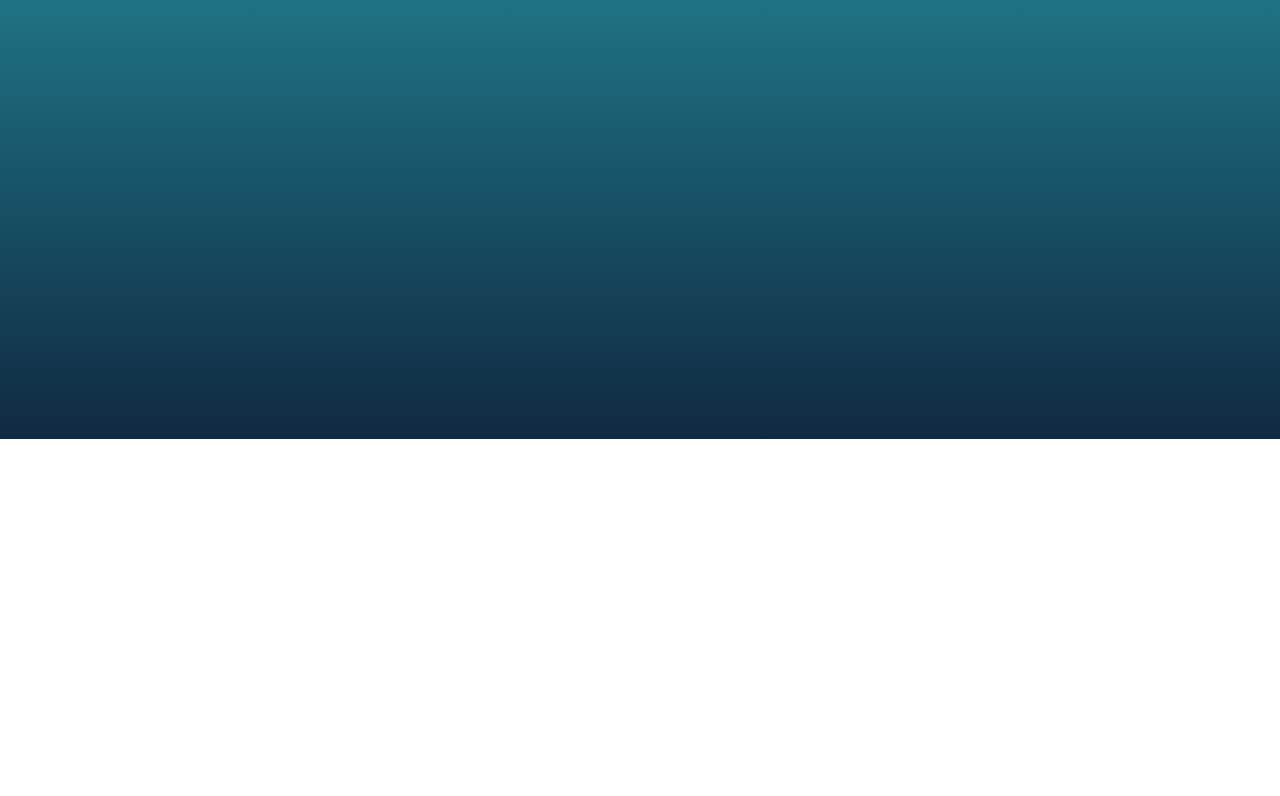
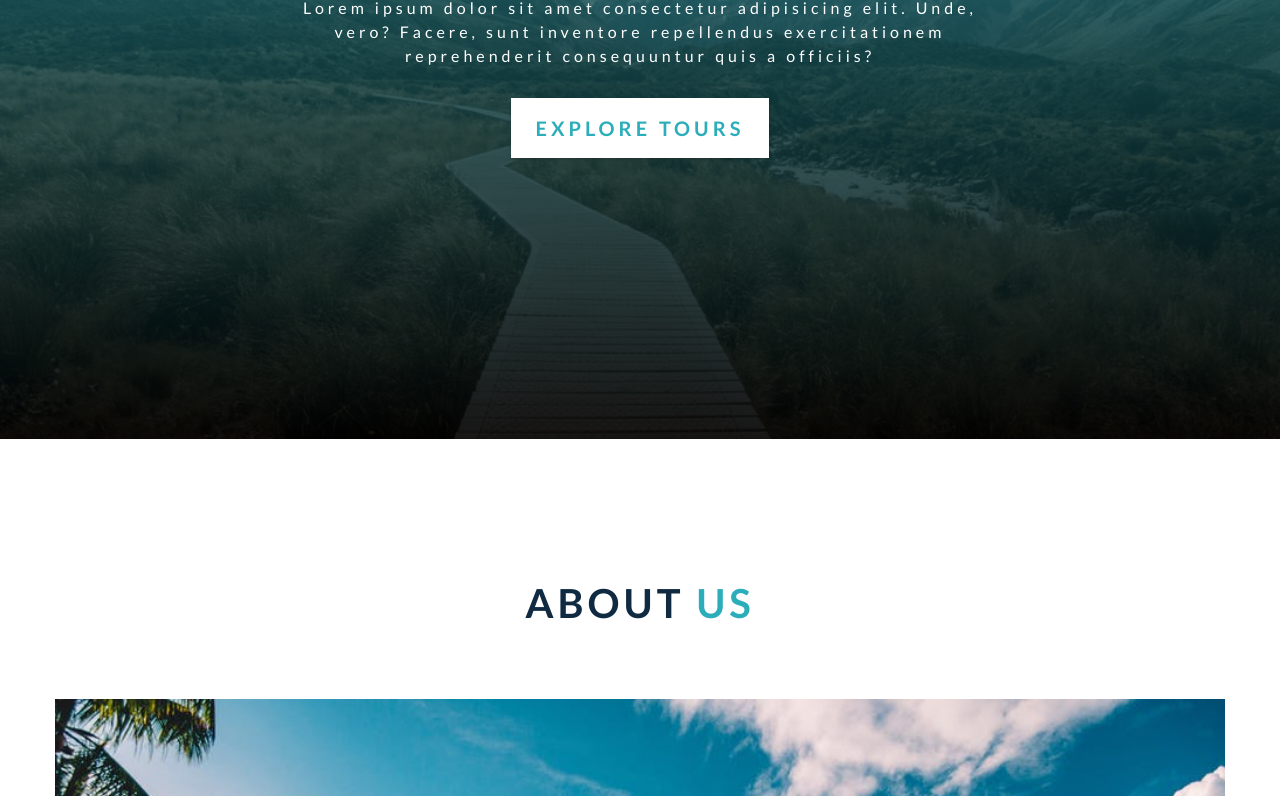
Before and after one commit to jasmeets-6575/Learning-CSS, a plain HTML site: page johnSmilga/backroadTourProject/index.html in a window 1280 px wide. Shown: the part 401-1197 px from the top of the page. Before the commit the page ends 840 px from the top, so only its background shows below. Drawn offline with Linux system fonts and the light colour scheme.

Commit message:
adding about page

```diff
--- a/johnSmilga/backroadTourProject/index.html
+++ b/johnSmilga/backroadTourProject/index.html
@@ -5,17 +5,20 @@
     <meta charset="UTF-8">
     <meta http-equiv="X-UA-Compatible" content="IE=edge">
     <meta name="viewport" content="width=device-width, initial-scale=1.0">
-    <title>Document</title>
-    <link rel="stylesheet" href="https://cdnjs.cloudflare.com/ajax/libs/font-awesome/6.3.0/css/all.min.css" integrity="sha512-SzlrxWUlpfuzQ+pcUCosxcglQRNAq/DZjVsC0lE40xsADsfeQoEypE+enwcOiGjk/bSuGGKHEyjSoQ1zVisanQ==" crossorigin="anonymous" referrerpolicy="no-referrer" />
+    <title>Backroad Tour</title>
+    <link rel="shortcut icon" href="./images/favicon.ico">
+    <link rel="stylesheet" href="https://cdnjs.cloudflare.com/ajax/libs/font-awesome/6.3.0/css/all.min.css"
+        integrity="sha512-SzlrxWUlpfuzQ+pcUCosxcglQRNAq/DZjVsC0lE40xsADsfeQoEypE+enwcOiGjk/bSuGGKHEyjSoQ1zVisanQ=="
+        crossorigin="anonymous" referrerpolicy="no-referrer" />
     <link rel="stylesheet" href="./style.css">
 </head>
 
 <body>
+    <header id="home">
         <nav class="navbar">
             <div class="nav-center">
                 <div class="nav-logo">
-                <!-- <img src="./images/logo.svg" alt=""> -->
-                logo
+                    <img src="./images/logo.svg" alt="">
                 </div>
                 <div class="links">
                     <a class="nav-links" href="home-link">home</a>
@@ -32,13 +35,42 @@
             </div>
         </nav>
 
+        <!-- main page -->
         <div class="hero">
-        <div class="hero-center">
+            <div class="hero-text">
                 <h1 class="hero-title">continue exploring</h1>
-            <p>Lorem ipsum dolor sit amet consectetur adipisicing elit. Unde, vero? Facere, sunt inventore repellendus exercitationem reprehenderit consequuntur quis a officiis?</p>
-            <button class="hero-btn">explore tours</button>
+                <p>Lorem ipsum dolor sit amet consectetur adipisicing elit. Unde, vero? Facere, sunt inventore
+                    repellendus exercitationem reprehenderit consequuntur quis a officiis?</p>
+                <a href="#featured" class="btn hero-btn scroll-link">explore tours</a>
             </div>
         </div>
+
+    </header>
+
+    <!-- about page -->
+    <section class="section" id="about">
+
+        <div class="section-title">
+            <h2>about <span>us</span></h2>
+        </div>
+
+        <div class="section-center about-center">
+            <article class="about-img">
+                <img src="./images/about.jpeg" class="about-photo" alt="beach img">
+            </article>
+
+            <article class="about-info">
+                <h3>explore the difference</h3>
+                <p>Lorem Lorem ipsum dolor sit amet consectetur.ipsum dolor sit amet consectetur adipisicing elit. Sint
+                    molestias hic temporibus ipsam culpa.</p>
+                <p>Lorem ipsum dolor sit amet consectetur Lorem ipsum dolor sit amet consectetur. adipisicing elit.
+                    Suscipit, facilis!</p>
+                <a href="#" class="btn">read more</a>
+            </article>
+        </div>
+
+    </section>
+
 </body>
 
 </html>
--- a/johnSmilga/backroadTourProject/style.css
+++ b/johnSmilga/backroadTourProject/style.css
@@ -1,3 +1,16 @@
+/*
+===============
+Fonts
+===============
+*/
+@import url("https://fonts.googleapis.com/css?family=Lato:400,700&display=swap");
+
+/*
+===============
+Variables
+===============
+*/
+
 :root {
   /* dark shades of primary color*/
   --clr-primary-1: hsl(184, 91%, 17%);
@@ -32,14 +45,17 @@
   --light-shadow: 0 5px 15px rgba(0, 0, 0, 0.1);
   --dark-shadow: 0 5px 15px rgba(0, 0, 0, 0.2);
 }
-
+/*
+===============
+Global Styles
+===============
+*/
 
 * {
   margin: 0;
   padding: 0;
   box-sizing: border-box;
 }
-
 body {
   font-family: var(--ff-primary);
   background: var(--clr-white);
@@ -47,19 +63,20 @@ body {
   line-height: 1.5;
   font-size: 0.875rem;
 }
-
 ul {
   list-style-type: none;
 }
-
 a {
   text-decoration: none;
 }
-
-.main-img {
+img {
   width: 100%;
   display: block;
 }
+/* img:not(.nav-logo) {
+  width: 100%;
+  display: block;
+} */
 
 h1,
 h2,
@@ -70,26 +87,64 @@ h4 {
   line-height: 1.25;
   margin-bottom: 0.75rem;
 }
-
 h1 {
   font-size: 3rem;
 }
-
 h2 {
   font-size: 2rem;
 }
-
 h3 {
   font-size: 1.25rem;
 }
-
 h4 {
   font-size: 0.875rem;
 }
-
 p {
   margin-bottom: 1.25rem;
   color: var(--clr-grey-5);
+}
+@media screen and (min-width: 800px) {
+  h1 {
+    font-size: 4rem;
+  }
+  h2 {
+    font-size: 2.5rem;
+  }
+  h3 {
+    font-size: 1.75rem;
+  }
+  h4 {
+    font-size: 1rem;
+  }
+  body {
+    font-size: 1rem;
+  }
+  h1,
+  h2,
+  h3,
+  h4 {
+    line-height: 1;
+  }
+}
+/*  global classes */
+
+.btn {
+  text-transform: uppercase;
+  background: var(--clr-primary-5);
+  color: var(--clr-white);
+  padding: 0.375rem 0.75rem;
+  letter-spacing: var(--spacing);
+  display: inline-block;
+  /* font-weight: 700; */
+  transition: var(--transition);
+  font-size: 0.875rem;
+  border: 2px solid transparent;
+  cursor: pointer;
+  box-shadow: 0 1px 3px rgba(0, 0, 0, 0.2);
+}
+.btn:hover {
+  color: var(--clr-primary-1);
+  background: var(--clr-primary-8);
 }
 
 .navbar{
@@ -117,14 +172,80 @@ p {
     color: var( --clr-primary-4);
     margin-left: 8px;
 }
-img{
-    width: 100%;
-    display: block;
+
+.hero{
+    min-height: 100vh;
+    background-color: var(--clr-primary-5);
+    display: flex;
+    justify-content: center;
+    align-items: center;
 }
+
+.hero-text{
+    text-align:center;
+    color: white;
+    padding: 0 3rem;
+}
+.hero-text h1{
+    text-transform: uppercase;
+}
+
+.hero-text p{
+    max-width: 35rem;
+    margin: 0 auto;
+    margin-bottom: 30px;
+    color: #fff;
+    letter-spacing: var(--spacing);
+}
+
+.hero-btn{
+    text-transform: uppercase;
+    font-weight: bold;
+    color: var(--clr-primary-5);
+    background: #fff;
+    padding: 0.8rem 1.4rem;
+    font-size: 1.25rem;
+    letter-spacing: var(--spacing);
+}
+
+.hero-btn:hover{
+    background: transparent;
+    color: #fff;
+    border: 2px solid white;
+}
+
+@media screen and (min-width:768px) {
     .hero{
-    height: 100vh;
-    background-image: url(./images/main.jpeg);
-    background: linear-gradient(to bottom , var(--clr-primary-5) , var(--clr-grey-1)) ;
-    background-repeat: no-repeat;
-    background-size: cover;
+        background:linear-gradient(to bottom, rgba(44,174,186,0.7),rgba(0,0,0,0.9)),url(./images/main.jpeg) center/cover no-repeat ;
     }
+    .hero-text {
+        padding: 0;
+    }
+    .hero-text p{
+        max-width: 45rem;
+    }
+}
+.section{
+    padding: 5rem 0;
+}
+.section-title{
+    text-align: center;
+    padding: 4rem;
+}
+.section-title h2{
+    text-transform: uppercase;
+}
+.section-title span{
+    color: var(--clr-primary-5);
+}
+.section-center{
+    width: 90vw;
+    margin: 0 auto;
+    max-width: 1170px;
+}
+
+@media screen and (min-width:992px){
+    .section-center{
+        width: 95vw;
+    }
+}
```
Lines whose indentation alone changed are shown as unchanged.
